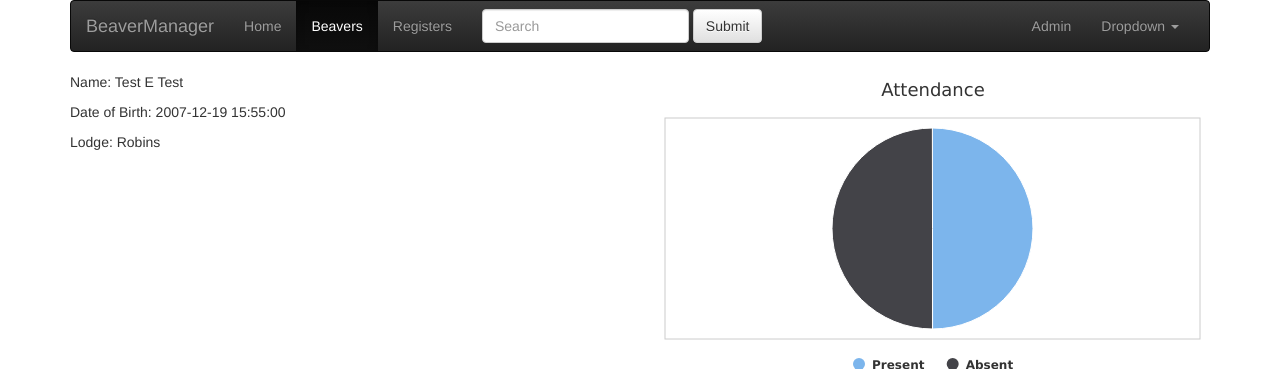
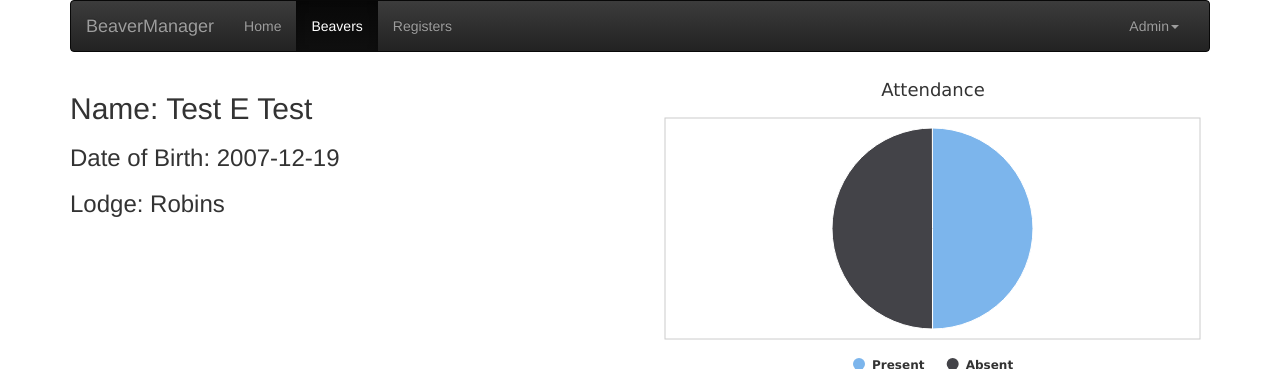
Before and after one commit to sedders123/Beaver-Manager, a Flask app: page /beavers/1 in a window 1280 px wide. Shown: the top 369 px of the page. Run offline with Flask 2, Linux system fonts and the light colour scheme; data comes from the database, SQL or seed files in the repository; both versions use the stored data as it was after the commit; some libraries are stand-ins or nearby versions.

Commit message:
Improved individual beaver view.
Made navbar more useful by linking directly to admin pages

```diff
--- a/app/static/css/beavermanager.css
+++ b/app/static/css/beavermanager.css
@@ -10,10 +10,10 @@
     overflow-y: auto;
 }
 .carousel-control.left{
-  background-color: #fff;
+  background-image: none;
 }
 .carousel-control.right{
-  background-color: #fff;
+  background-image: none;
 }
 .carousel-control{
   color: #000;
--- a/app/templates/beaver.html
+++ b/app/templates/beaver.html
@@ -3,9 +3,9 @@
   <div class="container">
     <div class="row">
       <div class="col-md-6 col-sm-12">
-        <p>Name: {{beaver.first_name}} {{beaver.surname}} </p>
-        <p>Date of Birth: {{beaver.dob}} </p>
-        <p>Lodge: {{beaver.lodge.name}} </p>
+          <h2>Name: {{beaver.first_name}} {{beaver.surname}} </h2>
+          <h3>Date of Birth: {{beaver.dob.date()}} </h3>
+          <h3>Lodge: {{beaver.lodge.name}} </h3>
       </div>
       <div class="col-md-6 col-sm-12">
         {% include "graph.html" %}
--- a/app/templates/modal.html
+++ b/app/templates/modal.html
@@ -12,7 +12,6 @@
       </div>
       <div class="modal-body">
         <img src="{{ badge.img_url }}" alt="{{ badge.name }}" class="center-block" style="height:50%;">
-        {{beaver.first_name}}
         <ul class="list-group">
           {% for criterion in criteria %}
             {% if criterion.completed %}
--- a/app/templates/navbar.html
+++ b/app/templates/navbar.html
@@ -16,22 +16,14 @@
         {{ nav_link('beavers', 'Beavers') }}
         {{ nav_link('registers', 'Registers')}}
       </ul>
-      <form class="navbar-form navbar-left" role="search">
-        <div class="form-group">
-          <input type="text" class="form-control" placeholder="Search">
-        </div>
-        <button type="submit" class="btn btn-default">Submit</button>
-      </form>
       <ul class="nav navbar-nav navbar-right">
-        <li><a href="/admin">Admin</a></li>
         <li class="dropdown">
-          <a href="#" class="dropdown-toggle" data-toggle="dropdown">Dropdown <b class="caret"></b></a>
+          <a href="#" class="dropdown-toggle" data-toggle="dropdown">Admin<b class="caret"></b></a>
           <ul class="dropdown-menu">
-            <li><a href="#">Action</a></li>
-            <li><a href="#">Another action</a></li>
-            <li><a href="#">Something else here</a></li>
-            <li class="divider"></li>
-            <li><a href="#">Separated link</a></li>
+            <li><a href="/admin/beaver/">Beavers</a></li>
+            <li><a href="/admin/badge/">Badges</a></li>
+            <li><a href="/admin/attendance/">Meetings</a></li>
+            <li><a href="/admin/trip/">Trips</a></li>
           </ul>
         </li>
       </ul>
--- a/app/templates/register_main.html
+++ b/app/templates/register_main.html
@@ -8,9 +8,9 @@
     </tr>
   </thead>
   <tbody>
-{% for attendance in attendances %}
+{% for attendance in attendances| sort(attribute='date', reverse = True) %}
   <tr class="clickable-row" data-href="/registers/{{ attendance.id }}">
-    <td>{{ attendance.date }}</td>
+    <td>{{ attendance.date.date().strftime('%d %b %Y') }}</td>
     <td>{{ total_present[attendance.id]}}</td>
   </tr>
 {% endfor %}
```
Also changed, not shown: app.db.
